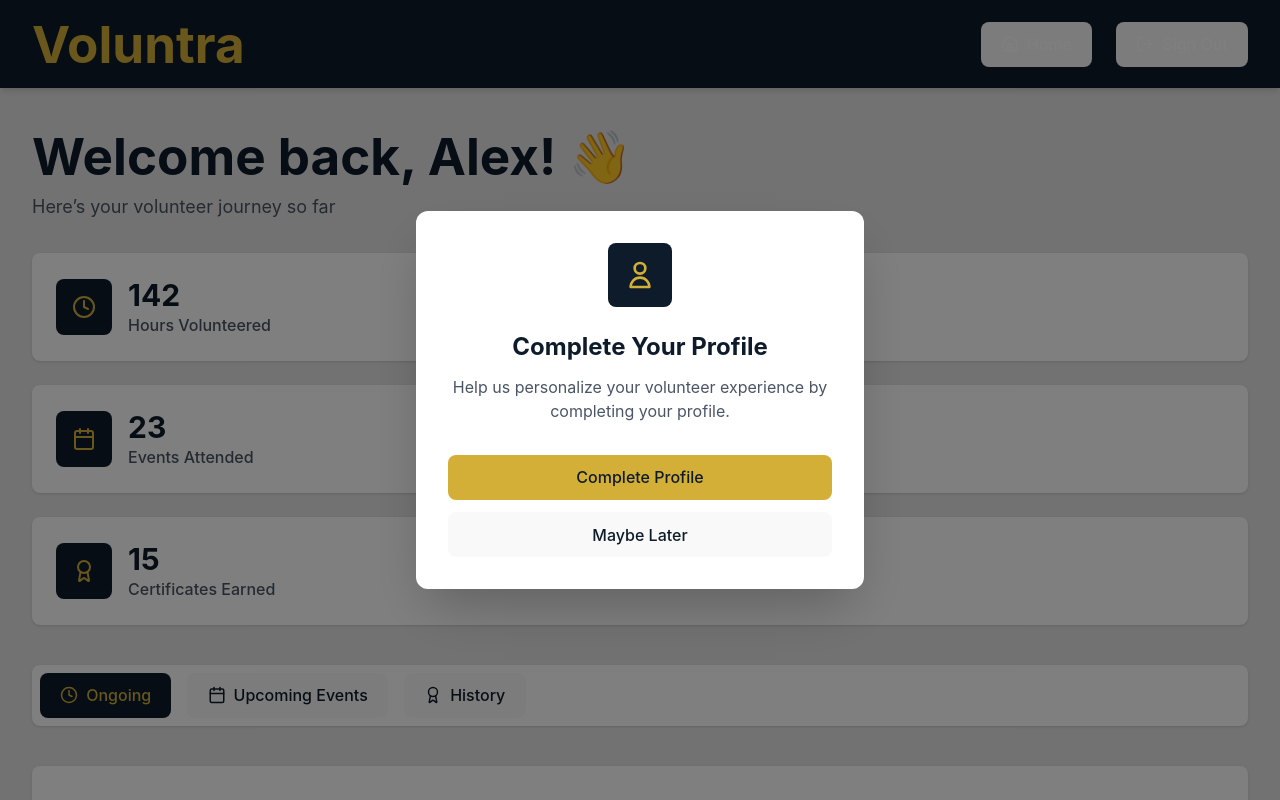
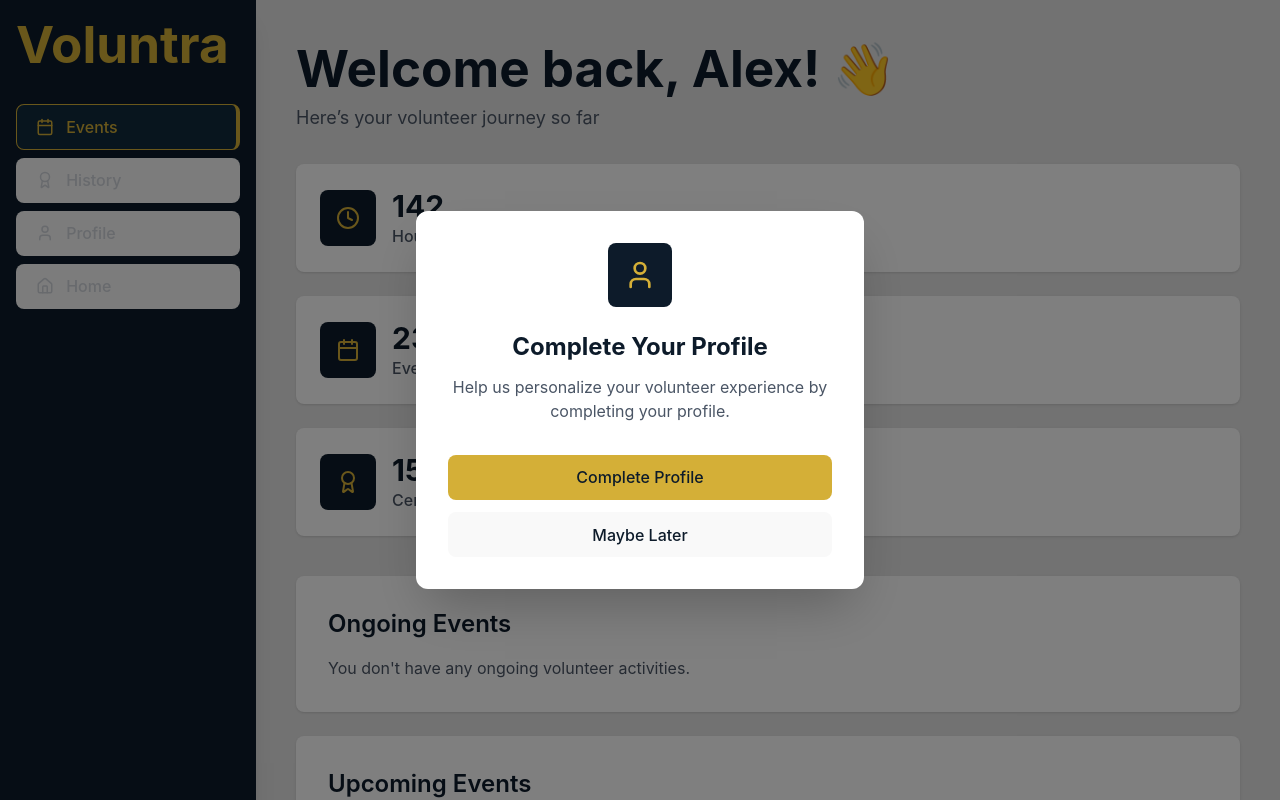
Before and after one commit to Saidasaradharam/Voluntra-Website, a React (Vite) app: page /volunteer/dashboard in a window 1280 px wide. Built offline with nearby package versions, Linux system fonts and the light colour scheme.

Commit message:
Update Dashboard.jsx

```diff
--- a/src/features/volunteer/Dashboard.jsx
+++ b/src/features/volunteer/Dashboard.jsx
@@ -1,8 +1,10 @@
 import React, { useState, useEffect } from "react";
-import { Download, Home, LogOut, Calendar, Clock, Award } from "lucide-react";
+import { Download, Home, LogOut, Calendar, Clock, Award, User, Settings, Info } from "lucide-react";
+import { useNavigate } from "react-router-dom";
 
 const VolunteerDashboard = () => {
-  const [activeTab, setActiveTab] = useState("ongoing");
+  const navigate = useNavigate();
+  const [activeTab, setActiveTab] = useState("events"); // 'events' is the new default tab
   const [showPopup, setShowPopup] = useState(false);
   const [isLoading, setIsLoading] = useState(true);
   const [error, setError] = useState(null);
@@ -11,7 +13,7 @@ const VolunteerDashboard = () => {
     try {
       setTimeout(() => {
         setIsLoading(false);
-        const isFirstLogin = true;
+        const isFirstLogin = true; // Placeholder for actual localStorage check
         if (isFirstLogin) {
           setShowPopup(true);
         }
@@ -23,12 +25,14 @@ const VolunteerDashboard = () => {
   }, []);
 
   const handleSignOut = () => {
+    // Implement actual sign-out logic, e.g., localStorage.removeItem("user");
     console.log("Signing out...");
+    navigate("/");
   };
 
   const handleClosePopup = () => setShowPopup(false);
   const handleNavigateProfile = () => {
-    console.log("Navigating to profile...");
+    setActiveTab("profile");
     setShowPopup(false);
   };
 
@@ -44,7 +48,7 @@ const VolunteerDashboard = () => {
           <h2 className="text-2xl font-bold text-[#0D1B2A] mb-2">Something went wrong</h2>
           <p className="text-gray-600 mb-6">{error}</p>
           <button
-            onClick={() => console.log("Return home")}
+            onClick={() => navigate("/")}
             className="bg-[#D4AF37] hover:bg-[#C19B20] text-[#0D1B2A] px-6 py-3 rounded-lg font-semibold transition-colors"
           >
             Return Home
@@ -65,33 +69,151 @@ const VolunteerDashboard = () => {
     );
   }
 
+  const renderTabContent = () => {
+    switch (activeTab) {
+      case "events":
+        return (
+          <div className="space-y-6">
+            <div className="bg-white rounded-lg shadow p-8">
+              <h3 className="text-2xl font-semibold text-[#0D1B2A] mb-4">Ongoing Events</h3>
+              <p className="text-gray-600">You don't have any ongoing volunteer activities.</p>
+            </div>
+            <div className="bg-white rounded-lg shadow p-8">
+              <h3 className="text-2xl font-semibold text-[#0D1B2A] mb-4">Upcoming Events</h3>
+              <p className="text-gray-600">Stay tuned for exciting volunteer opportunities!</p>
+            </div>
+          </div>
+        );
+      case "history":
+        return (
+          <div className="bg-white rounded-lg shadow p-8">
+            <h3 className="text-2xl font-semibold text-[#0D1B2A] mb-6">Your Volunteer History</h3>
+            <table className="w-full">
+              <thead>
+                <tr className="border-b-2 border-gray-200">
+                  <th className="text-left py-4 px-6 text-[#0D1B2A]">Event</th>
+                  <th className="text-left py-4 px-6 text-[#0D1B2A]">Date</th>
+                  <th className="text-left py-4 px-6 text-[#0D1B2A]">Hours</th>
+                  <th className="text-left py-4 px-6 text-[#0D1B2A]">Certificate</th>
+                </tr>
+              </thead>
+              <tbody className="divide-y divide-gray-100">
+                {[
+                  { event: "Tree Plantation Drive", date: "12 Aug 2024", hours: "8" },
+                  { event: "Beach Cleanup Campaign", date: "25 Jul 2024", hours: "6" },
+                  { event: "Food Distribution", date: "10 Jul 2024", hours: "4" }
+                ].map((item, idx) => (
+                  <tr key={idx} className="hover:bg-gray-50 transition">
+                    <td className="py-4 px-6 font-semibold text-[#0D1B2A]">{item.event}</td>
+                    <td className="py-4 px-6 text-gray-600">{item.date}</td>
+                    <td className="py-4 px-6">
+                      <span className="bg-[#E5E5E5] text-[#0D1B2A] px-3 py-1 rounded-full text-sm font-medium">
+                        {item.hours}h
+                      </span>
+                    </td>
+                    <td className="py-4 px-6">
+                      <button className="flex items-center space-x-2 bg-[#0D1B2A] hover:bg-[#112A3C] text-white px-4 py-2 rounded-lg font-medium transition">
+                        <Download size={16} />
+                        <span>Download</span>
+                      </button>
+                    </td>
+                  </tr>
+                ))}
+              </tbody>
+            </table>
+          </div>
+        );
+      case "profile":
+        return (
+          <div className="bg-white rounded-lg shadow p-8">
+            <h3 className="text-2xl font-semibold text-[#0D1B2A] mb-4">Your Profile</h3>
+            <p className="text-gray-600">
+              This is where you can update your personal details, skills, and interests.
+            </p>
+            <button className="mt-4 bg-[#D4AF37] hover:bg-[#C19B20] text-[#0D1B2A] px-6 py-3 rounded-lg font-semibold transition-colors">
+              Edit Profile
+            </button>
+          </div>
+        );
+      default:
+        return null;
+    }
+  };
+
   return (
-    <div className="min-h-screen bg-[#E5E5E5] flex flex-col">
-      {/* Navbar */}
-      <nav className="bg-[#0D1B2A] shadow-md sticky top-0 z-50">
-        <div className="max-w-7xl mx-auto px-4 sm:px-6 lg:px-8 py-4 flex justify-between items-center">
+    <div className="flex min-h-screen bg-[#E5E5E5]">
+      {/* Sidebar */}
+      <aside className="w-64 bg-[#0D1B2A] text-white flex flex-col p-4 shadow-xl">
+        <div className="flex items-center justify-between mb-8">
           <h1 className="text-2xl font-bold" style={{ color: "#D4AF37" }}>
             Voluntra
           </h1>
-          <div className="flex items-center space-x-6">
-            <button className="flex items-center space-x-2 text-white hover:text-[#D4AF37] transition-colors">
-              <Home size={18} />
-              <span>Home</span>
-            </button>
-            <button
-              onClick={handleSignOut}
-              className="flex items-center space-x-2 text-white hover:text-red-500 transition-colors"
-            >
-              <LogOut size={18} />
-              <span>Sign Out</span>
-            </button>
-          </div>
         </div>
-      </nav>
+        <nav className="flex-1">
+          <ul className="space-y-2">
+            <li>
+              <button
+                onClick={() => setActiveTab("events")}
+                className={`w-full flex items-center p-3 rounded-lg font-medium transition-colors ${
+                  activeTab === "events"
+                    ? "bg-[#112A3C] text-[#D4AF37] border-r-4 border-[#D4AF37]"
+                    : "text-gray-300 hover:bg-[#112A3C] hover:text-[#D4AF37]"
+                }`}
+              >
+                <Calendar size={18} className="mr-3" />
+                <span>Events</span>
+              </button>
+            </li>
+            <li>
+              <button
+                onClick={() => setActiveTab("history")}
+                className={`w-full flex items-center p-3 rounded-lg font-medium transition-colors ${
+                  activeTab === "history"
+                    ? "bg-[#112A3C] text-[#D4AF37] border-r-4 border-[#D4AF37]"
+                    : "text-gray-300 hover:bg-[#112A3C] hover:text-[#D4AF37]"
+                }`}
+              >
+                <Award size={18} className="mr-3" />
+                <span>History</span>
+              </button>
+            </li>
+            <li>
+              <button
+                onClick={() => setActiveTab("profile")}
+                className={`w-full flex items-center p-3 rounded-lg font-medium transition-colors ${
+                  activeTab === "profile"
+                    ? "bg-[#112A3C] text-[#D4AF37] border-r-4 border-[#D4AF37]"
+                    : "text-gray-300 hover:bg-[#112A3C] hover:text-[#D4AF37]"
+                }`}
+              >
+                <User size={18} className="mr-3" />
+                <span>Profile</span>
+              </button>
+            </li>
+            <li>
+              <button
+                onClick={() => navigate("/")}
+                className="w-full flex items-center p-3 rounded-lg font-medium text-gray-300 hover:bg-[#112A3C] hover:text-white transition-colors"
+              >
+                <Home size={18} className="mr-3" />
+                <span>Home</span>
+              </button>
+            </li>
+          </ul>
+        </nav>
+        <div className="mt-auto border-t border-gray-700 pt-4">
+          <button
+            onClick={handleSignOut}
+            className="w-full flex items-center p-3 rounded-lg font-medium text-red-400 hover:bg-gray-700 hover:text-red-300 transition-colors"
+          >
+            <LogOut size={18} className="mr-3" />
+            <span>Sign Out</span>
+          </button>
+        </div>
+      </aside>
 
-      {/* Content */}
-      <main className="flex-1 max-w-7xl mx-auto px-4 sm:px-6 lg:px-8 py-10 w-full">
-        {/* Header */}
+      {/* Main Content Area */}
+      <main className="flex-1 p-6 md:p-10 overflow-auto">
         <div className="mb-8">
           <h1 className="text-4xl font-bold text-[#0D1B2A] mb-2">
             Welcome back, Alex! 👋
@@ -123,91 +245,7 @@ const VolunteerDashboard = () => {
           ))}
         </div>
 
-        {/* Tabs */}
-        <div className="bg-white rounded-lg shadow p-2 mb-10 flex space-x-4">
-          {[
-            { key: "ongoing", label: "Ongoing", icon: Clock },
-            { key: "upcoming", label: "Upcoming Events", icon: Calendar },
-            { key: "history", label: "History", icon: Award }
-          ].map(({ key, label, icon: Icon }) => (
-            <button
-              key={key}
-              onClick={() => setActiveTab(key)}
-              className={`flex items-center space-x-2 px-6 py-3 rounded-lg font-semibold transition ${
-                activeTab === key
-                  ? "bg-[#0D1B2A] text-[#D4AF37]"
-                  : "text-[#0D1B2A] hover:text-[#D4AF37]"
-              }`}
-            >
-              <Icon size={18} />
-              <span>{label}</span>
-            </button>
-          ))}
-        </div>
-
-        {/* Tab Content */}
-        <div className="bg-white rounded-lg shadow p-8">
-          {activeTab === "ongoing" && (
-            <div className="text-center py-12">
-              <Clock className="mx-auto mb-4 text-gray-400" size={32} />
-              <h3 className="text-2xl font-semibold text-[#0D1B2A] mb-2">No Ongoing Events</h3>
-              <p className="text-gray-600 mb-6">You don’t have any ongoing volunteer activities.</p>
-              <button className="bg-[#D4AF37] hover:bg-[#C19B20] text-[#0D1B2A] px-6 py-3 rounded-lg font-semibold transition">
-                Browse Events
-              </button>
-            </div>
-          )}
-
-          {activeTab === "upcoming" && (
-            <div className="text-center py-12">
-              <Calendar className="mx-auto mb-4 text-gray-400" size={32} />
-              <h3 className="text-2xl font-semibold text-[#0D1B2A] mb-2">No Upcoming Events</h3>
-              <p className="text-gray-600 mb-6">Stay tuned for exciting volunteer opportunities!</p>
-              <button className="bg-[#D4AF37] hover:bg-[#C19B20] text-[#0D1B2A] px-6 py-3 rounded-lg font-semibold transition">
-                Get Notified
-              </button>
-            </div>
-          )}
-
-          {activeTab === "history" && (
-            <div>
-              <h3 className="text-2xl font-semibold text-[#0D1B2A] mb-6">Your Volunteer History</h3>
-              <table className="w-full">
-                <thead>
-                  <tr className="border-b-2 border-gray-200">
-                    <th className="text-left py-4 px-6 text-[#0D1B2A]">Event</th>
-                    <th className="text-left py-4 px-6 text-[#0D1B2A]">Date</th>
-                    <th className="text-left py-4 px-6 text-[#0D1B2A]">Hours</th>
-                    <th className="text-left py-4 px-6 text-[#0D1B2A]">Certificate</th>
-                  </tr>
-                </thead>
-                <tbody className="divide-y divide-gray-100">
-                  {[
-                    { event: "Tree Plantation Drive", date: "12 Aug 2024", hours: "8" },
-                    { event: "Beach Cleanup Campaign", date: "25 Jul 2024", hours: "6" },
-                    { event: "Food Distribution", date: "10 Jul 2024", hours: "4" }
-                  ].map((item, idx) => (
-                    <tr key={idx} className="hover:bg-gray-50 transition">
-                      <td className="py-4 px-6 font-semibold text-[#0D1B2A]">{item.event}</td>
-                      <td className="py-4 px-6 text-gray-600">{item.date}</td>
-                      <td className="py-4 px-6">
-                        <span className="bg-[#E5E5E5] text-[#0D1B2A] px-3 py-1 rounded-full text-sm font-medium">
-                          {item.hours}h
-                        </span>
-                      </td>
-                      <td className="py-4 px-6">
-                        <button className="flex items-center space-x-2 bg-[#0D1B2A] hover:bg-[#112A3C] text-white px-4 py-2 rounded-lg font-medium transition">
-                          <Download size={16} />
-                          <span>Download</span>
-                        </button>
-                      </td>
-                    </tr>
-                  ))}
-                </tbody>
-              </table>
-            </div>
-          )}
-        </div>
+        {renderTabContent()}
       </main>
 
       {/* Popup */}
@@ -215,9 +253,7 @@ const VolunteerDashboard = () => {
         <div className="fixed inset-0 bg-black/50 flex justify-center items-center z-50 p-4">
           <div className="bg-white rounded-xl shadow-2xl p-8 max-w-md w-full text-center">
             <div className="w-16 h-16 bg-[#0D1B2A] rounded-lg flex items-center justify-center mx-auto mb-6">
-              <svg className="w-8 h-8 text-[#D4AF37]" fill="none" stroke="currentColor" viewBox="0 0 24 24">
-                <path strokeLinecap="round" strokeLinejoin="round" strokeWidth={2} d="M16 7a4 4 0 11-8 0 4 4 0 018 0zM12 14a7 7 0 00-7 7h14a7 7 0 00-7-7z" />
-              </svg>
+              <User className="text-[#D4AF37]" size={32} />
             </div>
             <h2 className="text-2xl font-bold text-[#0D1B2A] mb-3">Complete Your Profile</h2>
             <p className="text-gray-600 mb-8">Help us personalize your volunteer experience by completing your profile.</p>
@@ -238,11 +274,6 @@ const VolunteerDashboard = () => {
           </div>
         </div>
       )}
-
-      {/* Footer */}
-      <footer className="bg-[#0D1B2A] text-white py-6 text-center mt-auto">
-        <p className="text-sm">© {new Date().getFullYear()} Voluntra. All Rights Reserved.</p>
-      </footer>
     </div>
   );
 };
```
